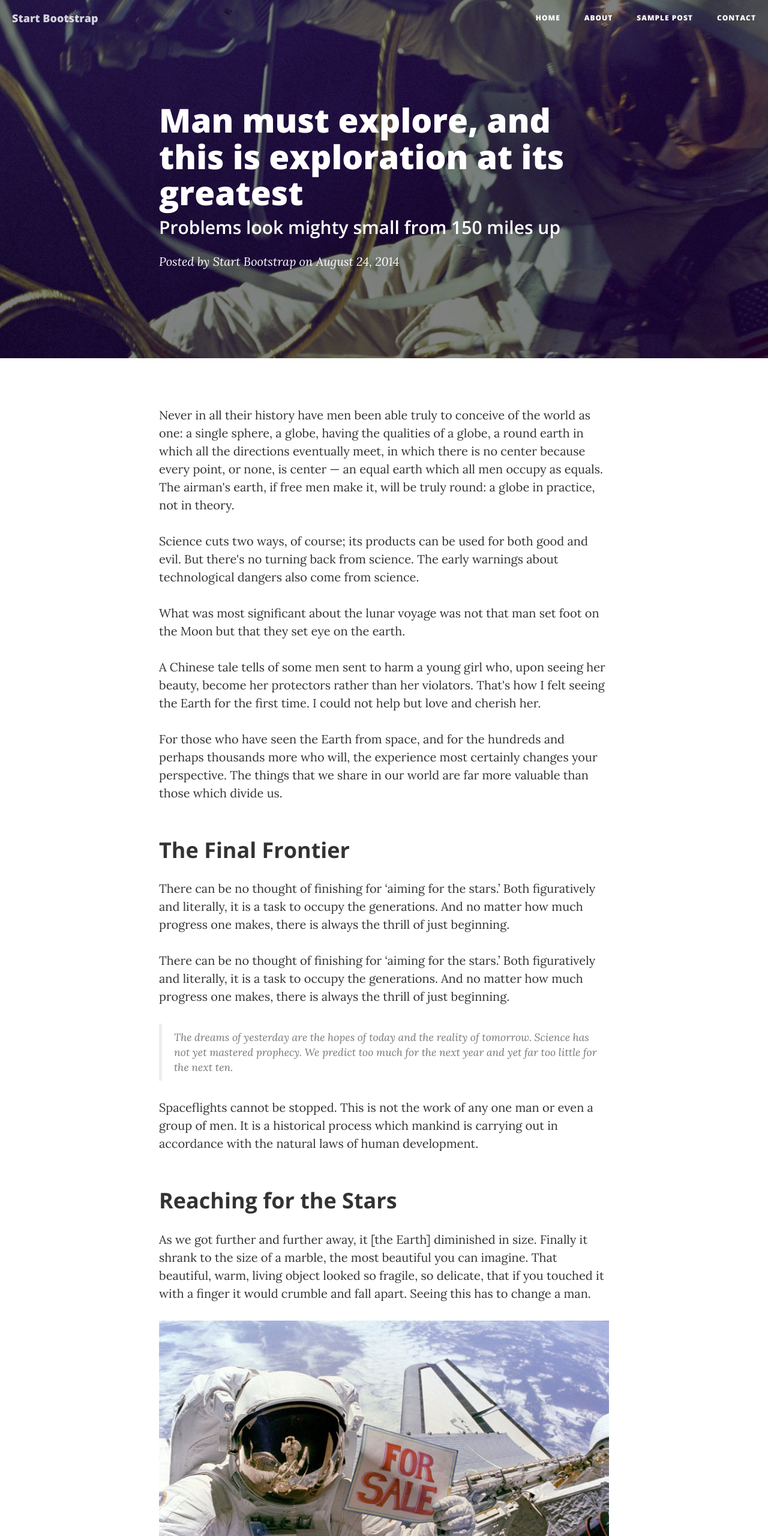
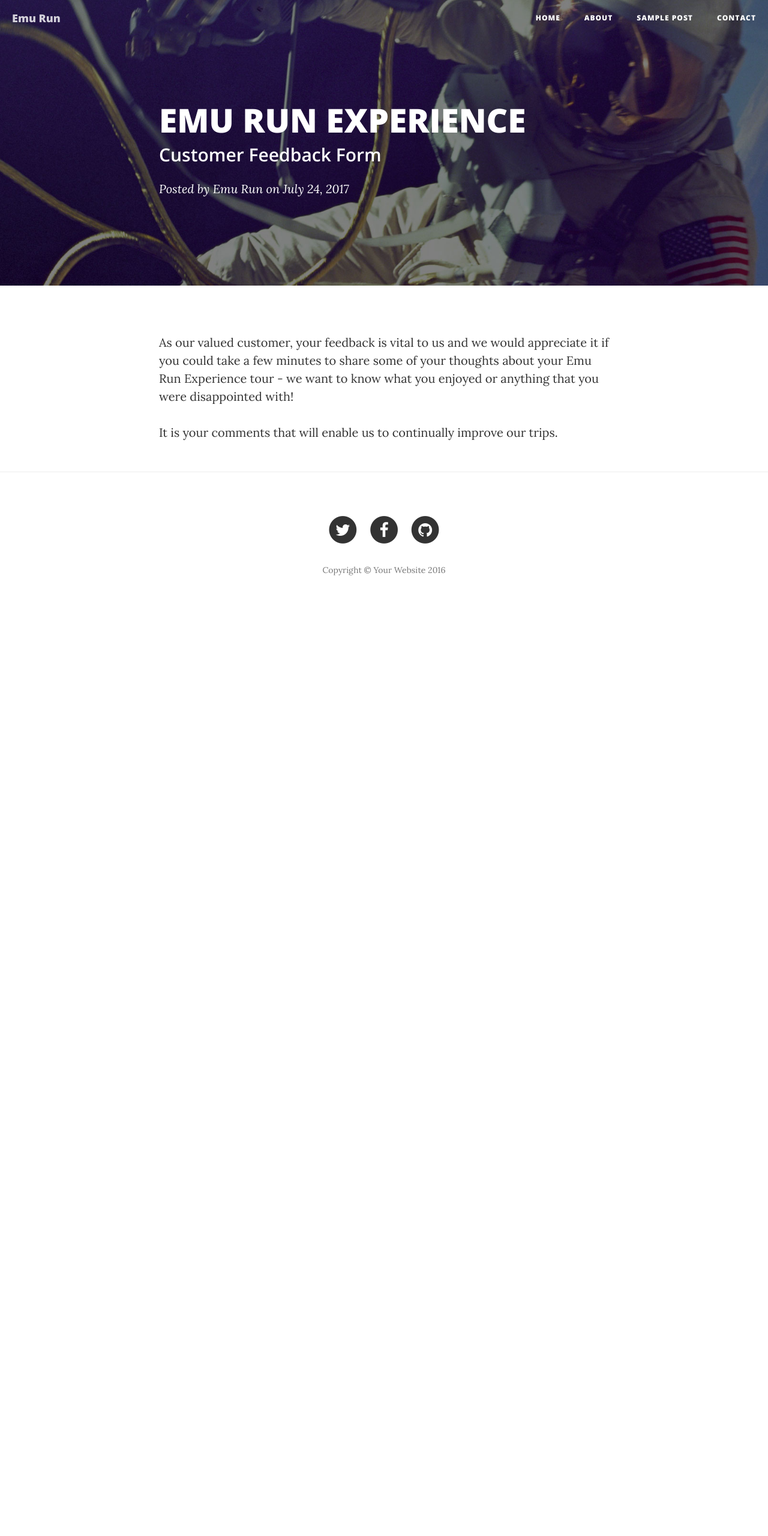
Before and after one commit to karlpatrickespiritu/emu-run-site, a website: page feedback-form.html in a window 1280 px wide. Shown: the top 2560 px of the page at 60% size. After the commit the page ends 1026 px from the top, so only its background shows below. Drawn offline with nearby package versions, Linux system fonts and the light colour scheme.

Commit message:
modifications

```diff
--- a/feedback-form.html
+++ b/feedback-form.html
@@ -9,7 +9,7 @@
   <meta name="description" content="">
   <meta name="author" content="">
 
-  <title>Clean Blog - Sample Post</title>
+  <title>Feedback Form</title>
 
   <!-- Bootstrap Core CSS -->
   <link href="vendor/bootstrap/css/bootstrap.min.css" rel="stylesheet">
@@ -45,7 +45,7 @@
         <span class="sr-only">Toggle navigation</span>
         Menu <i class="fa fa-bars"></i>
       </button>
-      <a class="navbar-brand" href="index.html">Start Bootstrap</a>
+      <a class="navbar-brand" href="index.html">Emu Run</a>
     </div>
 
     <!-- Collect the nav links, forms, and other content for toggling -->
@@ -77,9 +77,9 @@
     <div class="row">
       <div class="col-lg-8 col-lg-offset-2 col-md-10 col-md-offset-1">
         <div class="post-heading">
-          <h1>Man must explore, and this is exploration at its greatest</h1>
-          <h2 class="subheading">Problems look mighty small from 150 miles up</h2>
-          <span class="meta">Posted by <a href="#">Start Bootstrap</a> on August 24, 2014</span>
+          <h1>EMU RUN EXPERIENCE</h1>
+          <h2 class="subheading">Customer Feedback Form</h2>
+          <span class="meta">Posted by <a href="#">Emu Run</a> on July 24, 2017</span>
         </div>
       </div>
     </div>
@@ -91,63 +91,12 @@
   <div class="container">
     <div class="row">
       <div class="col-lg-8 col-lg-offset-2 col-md-10 col-md-offset-1">
-        <p>Never in all their history have men been able truly to conceive of the world as one: a single sphere, a
-          globe, having the qualities of a globe, a round earth in which all the directions eventually meet, in which
-          there is no center because every point, or none, is center — an equal earth which all men occupy as equals.
-          The airman's earth, if free men make it, will be truly round: a globe in practice, not in theory.</p>
+        <p>As our valued customer, your feedback is vital to us and we would appreciate it if you could take a few
+          minutes to share some of your thoughts about your Emu Run Experience tour - we want to know
+          what you enjoyed or anything that you were disappointed with!</p>
 
-        <p>Science cuts two ways, of course; its products can be used for both good and evil. But there's no turning
-          back from science. The early warnings about technological dangers also come from science.</p>
+        <p>It is your comments that will enable us to continually improve our trips.</p>
 
-        <p>What was most significant about the lunar voyage was not that man set foot on the Moon but that they set eye
-          on the earth.</p>
-
-        <p>A Chinese tale tells of some men sent to harm a young girl who, upon seeing her beauty, become her protectors
-          rather than her violators. That's how I felt seeing the Earth for the first time. I could not help but love
-          and cherish her.</p>
-
-        <p>For those who have seen the Earth from space, and for the hundreds and perhaps thousands more who will, the
-          experience most certainly changes your perspective. The things that we share in our world are far more
-          valuable than those which divide us.</p>
-
-        <h2 class="section-heading">The Final Frontier</h2>
-
-        <p>There can be no thought of finishing for ‘aiming for the stars.’ Both figuratively and literally, it is a
-          task to occupy the generations. And no matter how much progress one makes, there is always the thrill of just
-          beginning.</p>
-
-        <p>There can be no thought of finishing for ‘aiming for the stars.’ Both figuratively and literally, it is a
-          task to occupy the generations. And no matter how much progress one makes, there is always the thrill of just
-          beginning.</p>
-
-        <blockquote>The dreams of yesterday are the hopes of today and the reality of tomorrow. Science has not yet
-          mastered prophecy. We predict too much for the next year and yet far too little for the next ten.
-        </blockquote>
-
-        <p>Spaceflights cannot be stopped. This is not the work of any one man or even a group of men. It is a
-          historical process which mankind is carrying out in accordance with the natural laws of human development.</p>
-
-        <h2 class="section-heading">Reaching for the Stars</h2>
-
-        <p>As we got further and further away, it [the Earth] diminished in size. Finally it shrank to the size of a
-          marble, the most beautiful you can imagine. That beautiful, warm, living object looked so fragile, so
-          delicate, that if you touched it with a finger it would crumble and fall apart. Seeing this has to change a
-          man.</p>
-
-        <a href="#">
-          <img class="img-responsive" src="img/post-sample-image.jpg" alt="">
-        </a>
-        <span class="caption text-muted">To go places and do things that have never been done before – that’s what living is all about.</span>
-
-        <p>Space, the final frontier. These are the voyages of the Starship Enterprise. Its five-year mission: to
-          explore strange new worlds, to seek out new life and new civilizations, to boldly go where no man has gone
-          before.</p>
-
-        <p>As I stand out here in the wonders of the unknown at Hadley, I sort of realize there’s a fundamental truth to
-          our nature, Man must explore, and this is exploration at its greatest.</p>
-
-        <p>Placeholder text by <a href="http://spaceipsum.com/">Space Ipsum</a>. Photographs by <a
-            href="https://www.flickr.com/photos/nasacommons/">NASA on The Commons</a>.</p>
       </div>
     </div>
   </div>
--- a/gulpfile.js
+++ b/gulpfile.js
@@ -9,7 +9,7 @@ var pkg = require('./package.json');
 
 // Set the banner content
 var banner = ['/*!\n',
-    ' * Start Bootstrap - <%= pkg.title %> v<%= pkg.version %> (<%= pkg.homepage %>)\n',
+    ' * Emu Run - <%= pkg.title %> v<%= pkg.version %> (<%= pkg.homepage %>)\n',
     ' * Copyright 2013-' + (new Date()).getFullYear(), ' <%= pkg.author %>\n',
     ' * Licensed under <%= pkg.license.type %> (<%= pkg.license.url %>)\n',
     ' */\n',
--- a/package.json
+++ b/package.json
@@ -1,9 +1,9 @@
 {
   "name": "clean-blog",
-  "title": "Clean Blog",
+  "title": "Emu Run",
   "version": "3.3.7+1",
   "homepage": "http://startbootstrap.com/template-overviews/clean-blog",
-  "author": "Start Bootstrap",
+  "author": "EMU RUN",
   "license": {
     "type": "MIT",
     "url": "https://github.com/BlackrockDigital/startbootstrap/blob/gh-pages/LICENSE"
```
Also changed, not shown: about.html (+2 -2 lines), contact.html (+2 -2 lines), index.html (+8 -8 lines), post.html (+3 -3 lines).
